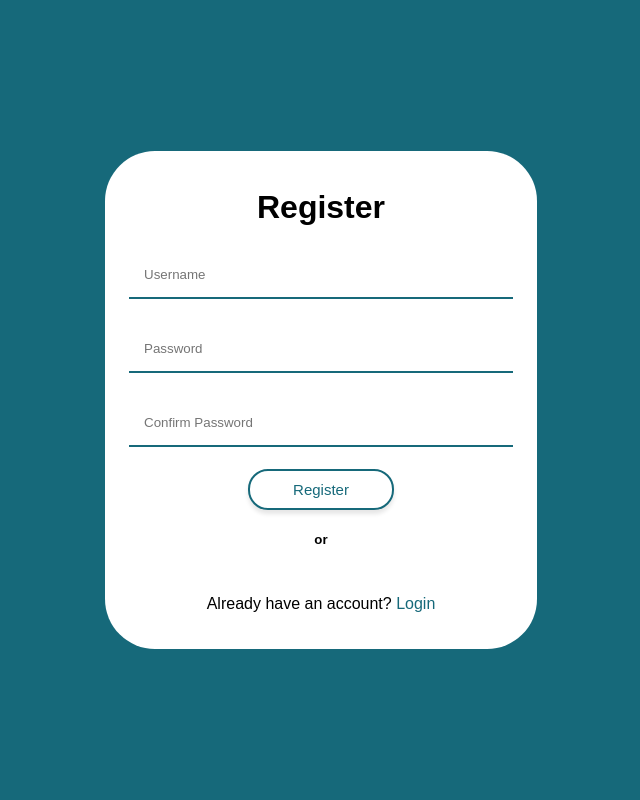
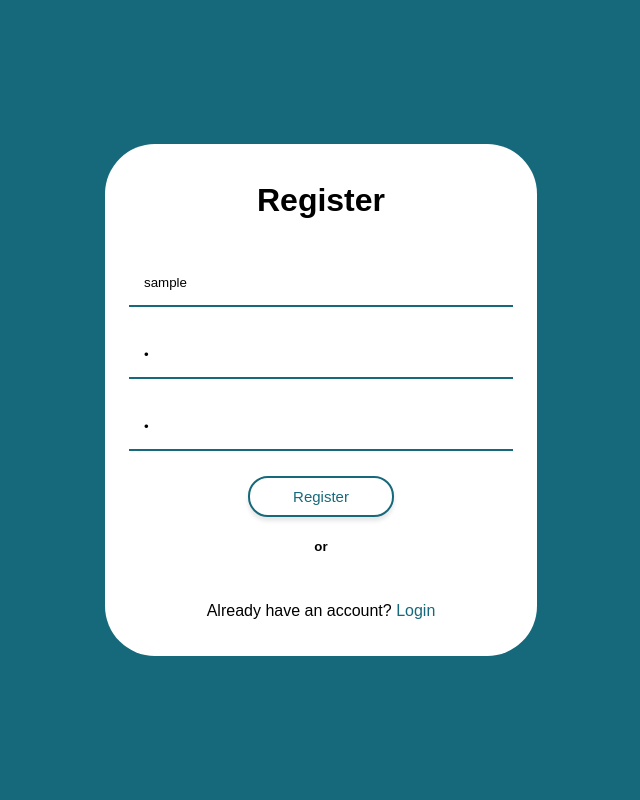
Before and after one commit to joloows/jolo-todoapp, a Django app: template src/templates/users/register.html in a window 1280 px wide. Shown: the whole page, without its empty margins (319-959 px from the left). Run offline with Django 4.2, Linux system fonts and the light colour scheme; tables that the repository leaves empty hold one stand-in row (values such as "Sample post"); the template is opened without the code that fills it: values that come from a table or form of the project are taken from there, most other values are stand-ins (such as "Sample title", 1, 10 or a date in 2020); some libraries are stand-ins or nearby versions.

Commit message:
Improve user register and login forms

```diff
--- a/src/static/users/css/register.css
+++ b/src/static/users/css/register.css
@@ -14,23 +14,8 @@
     padding: 1rem 1.5rem;
 }
 
-h1,
-h5 {
+h1, #or {
     text-align: center;
-}
-
-.register-error-container {
-    display: block;
-    padding: 5px 20px;
-    border: 2px solid #e48b8b;
-    background-color: #FFCCCC;
-    border-radius: 20px;
-}
-
-.register-error-container p {
-    font-size: 12px;
-    color: #1a1919;
-    font-weight: bold;
 }
 
 .register-form-container input[type=text],
@@ -40,13 +25,13 @@ h5 {
     border-bottom: 2px solid #16697A;
     padding: 15px;
     outline: none;
-    margin: 5px 0 22px 0;
+    margin: 20px 0 5px 0;
     box-sizing: border-box;
 }
 
 .form-btn {
     display: block;
-    margin: 0 auto;
+    margin: 20px auto;
     padding: 10px 43px;
     outline: none;
     border: 2px solid #16697A;
--- a/src/templates/users/login.html
+++ b/src/templates/users/login.html
@@ -18,7 +18,10 @@
             <p>Your username and password did not match. Please try again.</p>
           </div>
         {% endif %}
-        <input type="text" placeholder="Username" name="username">
+        <input type="text"
+               {% if username %} value="{{ username }}"{% endif %}
+               placeholder="Username"
+               name="username">
         <input type="password" placeholder="Password" name="password">
         <input class="form-btn" type="submit" value="Login">
         <h5>or</h5>
--- a/src/templates/users/register.html
+++ b/src/templates/users/register.html
@@ -3,21 +3,59 @@
 {% block content %}
   <script src="https://apis.google.com/js/platform.js" async defer></script>
   <link rel="stylesheet" href="{% static 'css/register.css' %}">
+  {% if form.errors %}
+    <link rel="stylesheet" href="{% static 'css/register_error.css' %}">
+    <script src="{% static 'js/register_error.js' %}" async defer></script>
+  {% endif %}
   <div class="form-container">
     <div class="register-form-container">
       <form method="post" action="">
         {% csrf_token %}
         <h1>Register</h1>
-        {% if form.errors %}
-          <div class="register-error-container">
-            <p>Your username and password did not match. Please try again.</p>
-          </div>
+        {% if 'username' in form.errors %}
+          <input class="error"
+                 id="username"
+                 type="text"
+                 placeholder="Username"
+                 name="username">
+          {% for error in form.username.errors %}<h5 class="username field-error">* {{ error }}</h5>{% endfor %}
+        {% else %}
+          <input id="username"
+                 type="text"
+                 {% if username %} value="{{ username }}"{% endif %}
+                 placeholder="Username"
+                 name="username">
         {% endif %}
-        <input type="text" placeholder="Username" name="username">
-        <input type="password" placeholder="Password" name="password1">
-        <input type="password" placeholder="Confirm Password" name="password2">
+        {% if 'password1' in form.errors %}
+          <input class="error"
+                 id="password1"
+                 type="password"
+                 placeholder="Password"
+                 name="password1">
+          {% for error in form.password1.errors %}<h5 class="password1 field-error">* {{ error }}</h5>{% endfor %}
+        {% else %}
+          <input id="password1"
+                 type="password"
+                 {% if password1 %} value="{{ password1 }}"{% endif %}
+                 placeholder="Password"
+                 name="password1">
+        {% endif %}
+        {% if 'password2' in form.errors %}
+          <input class="error"
+                 id="password2"
+                 type="password"
+                 placeholder="Confirm Password"
+                 name="password2">
+          {% for error in form.password2.errors %}<h5 class="password2 field-error">* {{ error }}</h5>{% endfor %}
+        {% else %}
+          <input id="password2"
+                 type="password"
+                 {% if password2 %} value="{{ password2 }}"{% endif %}
+                 placeholder="Confirm Password"
+                 name="password2">
+        {% endif %}
         <input class="form-btn" type="submit" value="Register">
-        <h5>or</h5>
+        <h5 id="or">or</h5>
       </form>
       <div class="g-signin2" data-onsuccess="onSignIn"></div>
       <div class="login-container">
```
Also changed, not shown: src/static/users/css/register_error.css (added, +9 -0 lines), src/static/users/js/register_error.js (added, +31 -0 lines), src/users/views.py (+18 -3 lines).
